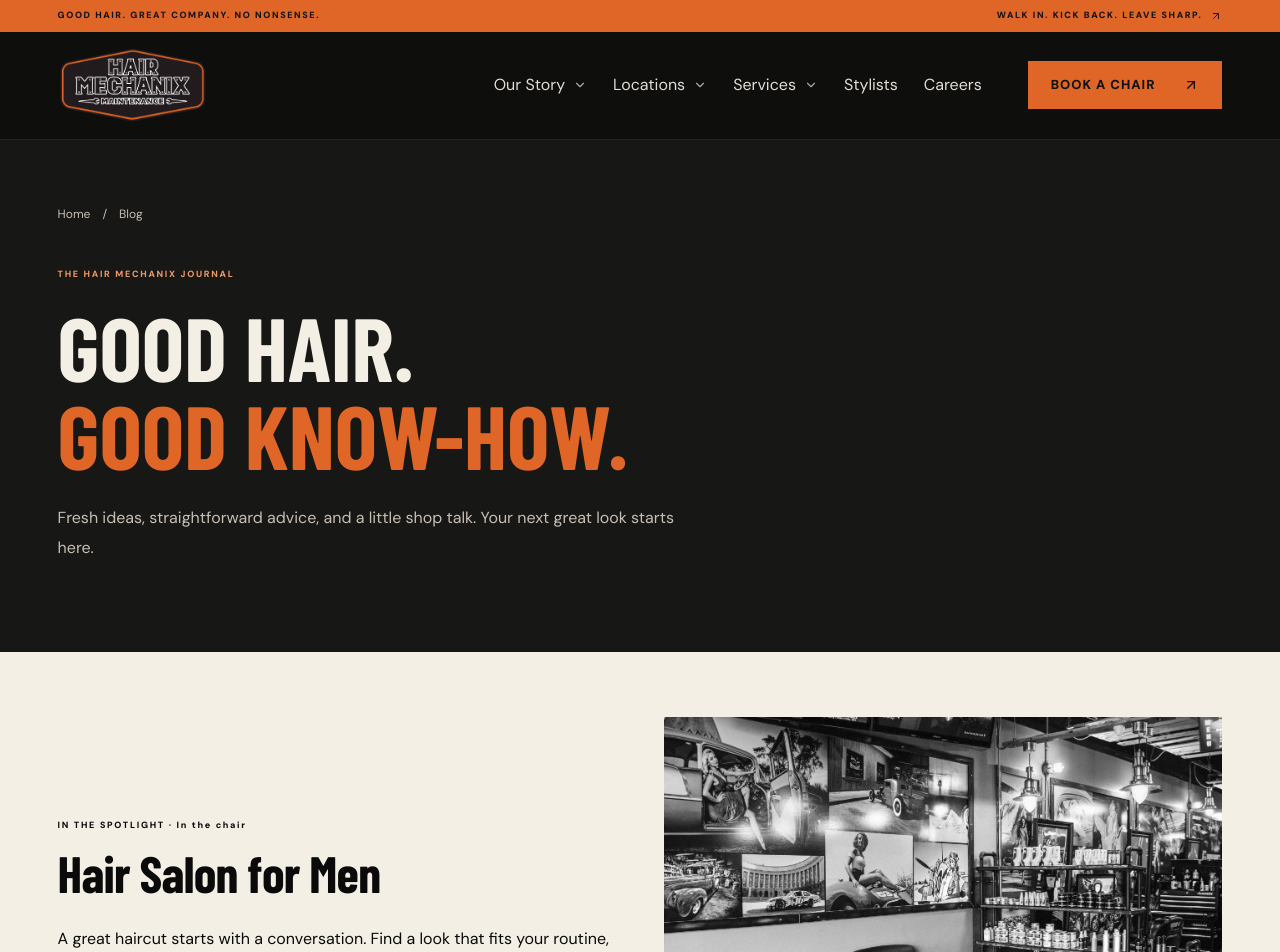
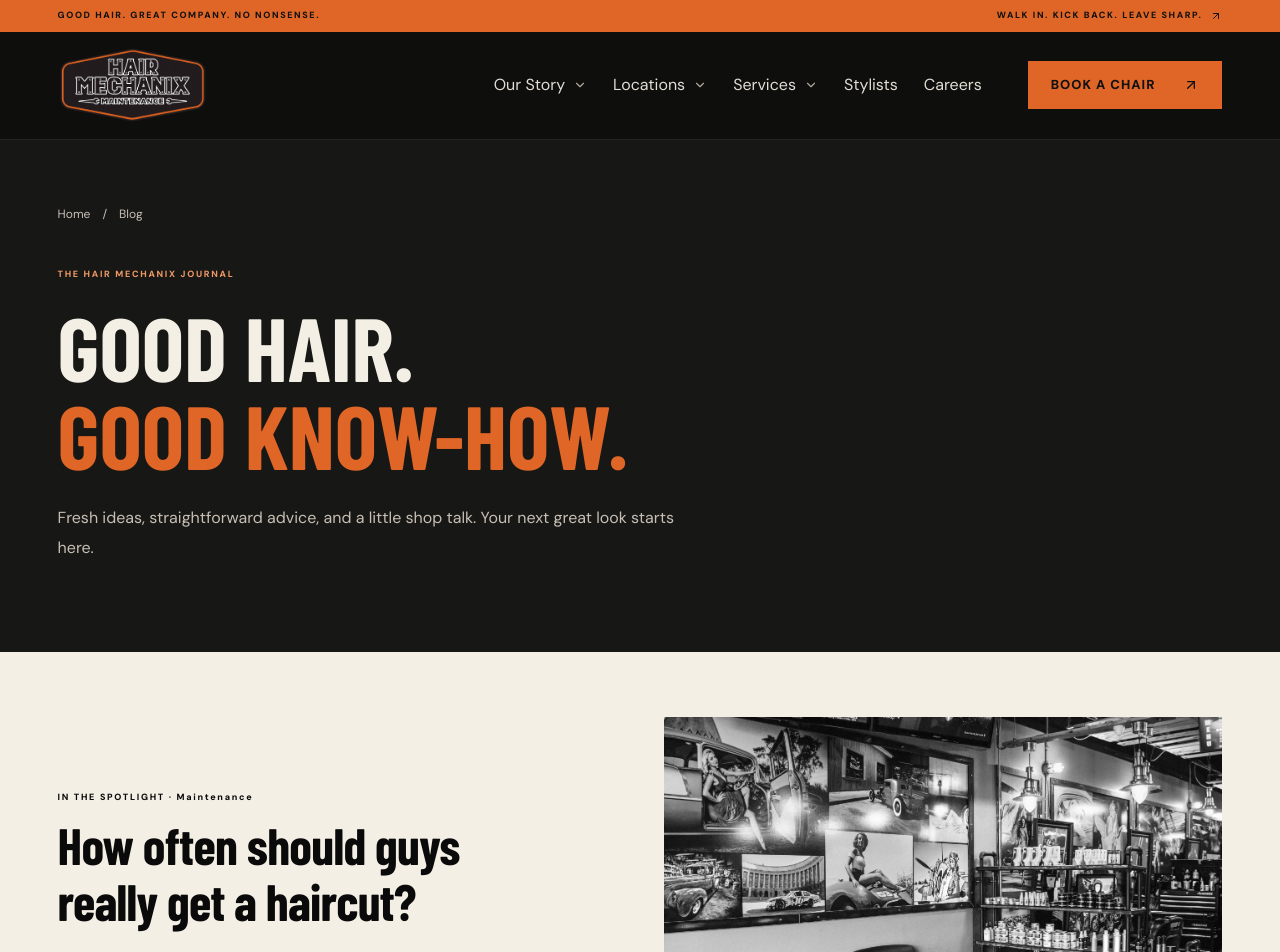
Before and after one commit to rjdjohnston/hair-salon, a Next.js app: page /blog in a window 1280 px wide. Shown: the top 952 px of the page. Built offline with nearby package versions, Linux system fonts and the light colour scheme; a web font is replaced by a local one.

Commit message:
Restore haircut maintenance guide as blog spotlight
V0-Chat-Id: pde6CbJ2l9H

```diff
--- a/components/blog-directory.tsx
+++ b/components/blog-directory.tsx
@@ -17,7 +17,7 @@ export function BlogDirectory() {
     setPage(next)
     document.getElementById('blog-library')?.scrollIntoView({ behavior: 'smooth', block: 'start' })
   }
-  const featured = articles[0]
+  const featured = articles.find(article => article.slug === 'how-often-should-guys-get-a-haircut') ?? articles[0]
   return <>
     <section className="service-intro section-wrap"><nav aria-label="Breadcrumb"><Link href="/">Home</Link><span>/</span><span>Blog</span></nav><p className="eyebrow">THE HAIR MECHANIX JOURNAL</p><h1>GOOD HAIR.<br/><em>GOOD KNOW-HOW.</em></h1><p className="service-lead">Fresh ideas, straightforward advice, and a little shop talk. Your next great look starts here.</p></section>
     <section className="journal-feature section-wrap"><div><p className="eyebrow">IN THE SPOTLIGHT · {featured.category}</p><h2><Link href={`/blog/${featured.slug}`}>{featured.title}</Link></h2><p>{featured.intro}</p><Link className="text-link" href={`/blog/${featured.slug}`}>READ THE GUIDE <ArrowUpRight size={18}/></Link></div><img src="/images/hairmx-home.jpg" alt="Leather lounge seating and automotive decor inside Hair Mechanix" width={900} height={600}/></section>
```
